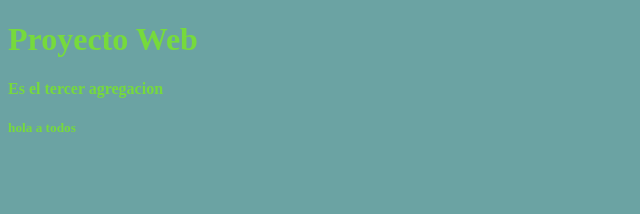
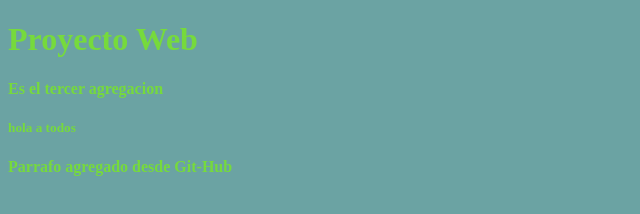
Before and after one commit to EdgarRe/CursoGit, a plain HTML site: page index.html in a window 1280 px wide. Shown: the whole page, without its empty margins (0-640 px from the left). Drawn offline with Linux system fonts and the light colour scheme.

Commit message:
Update index.html

```diff
--- a/index.html
+++ b/index.html
@@ -15,6 +15,6 @@
 
     <h4>Es el tercer agregacion</h4>
     <h5>hola a todos</h5>
-
+    <p>Parrafo agregado desde Git-Hub</p>
 </body>
 </html>
```
